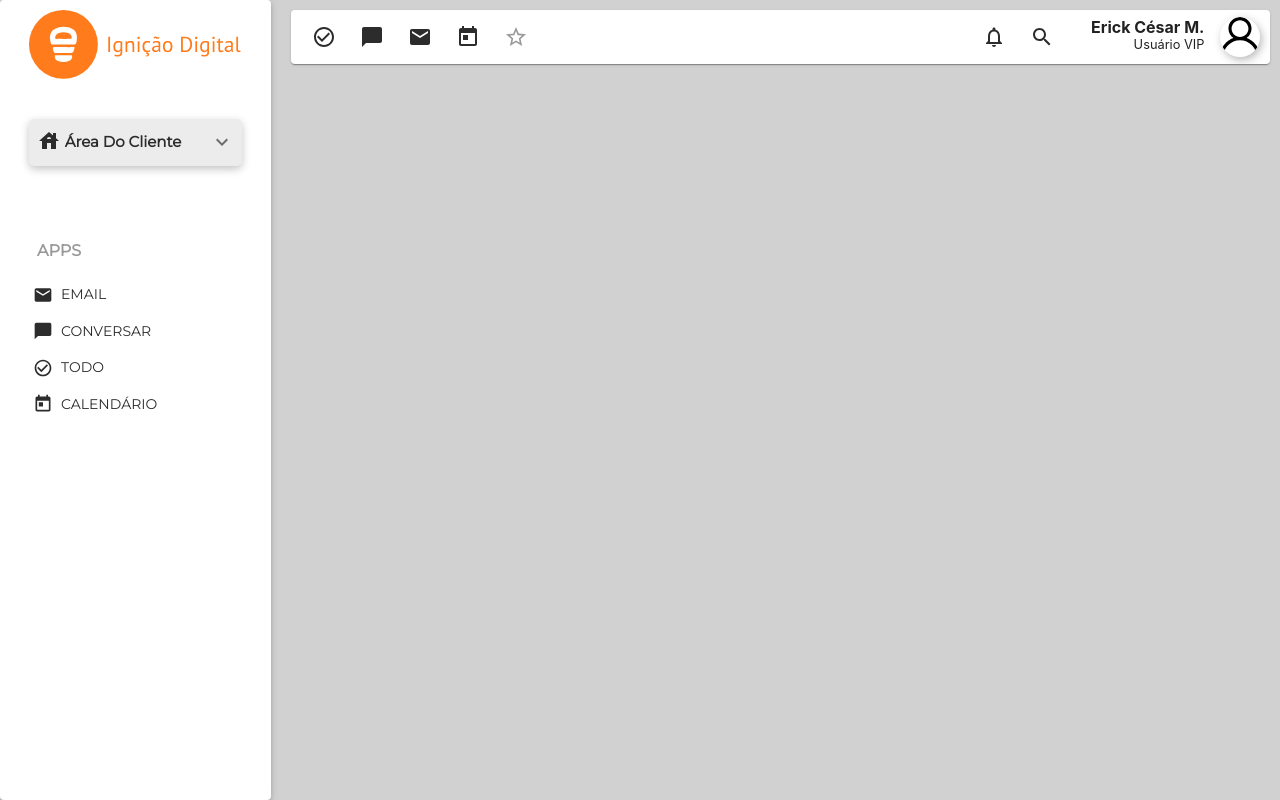
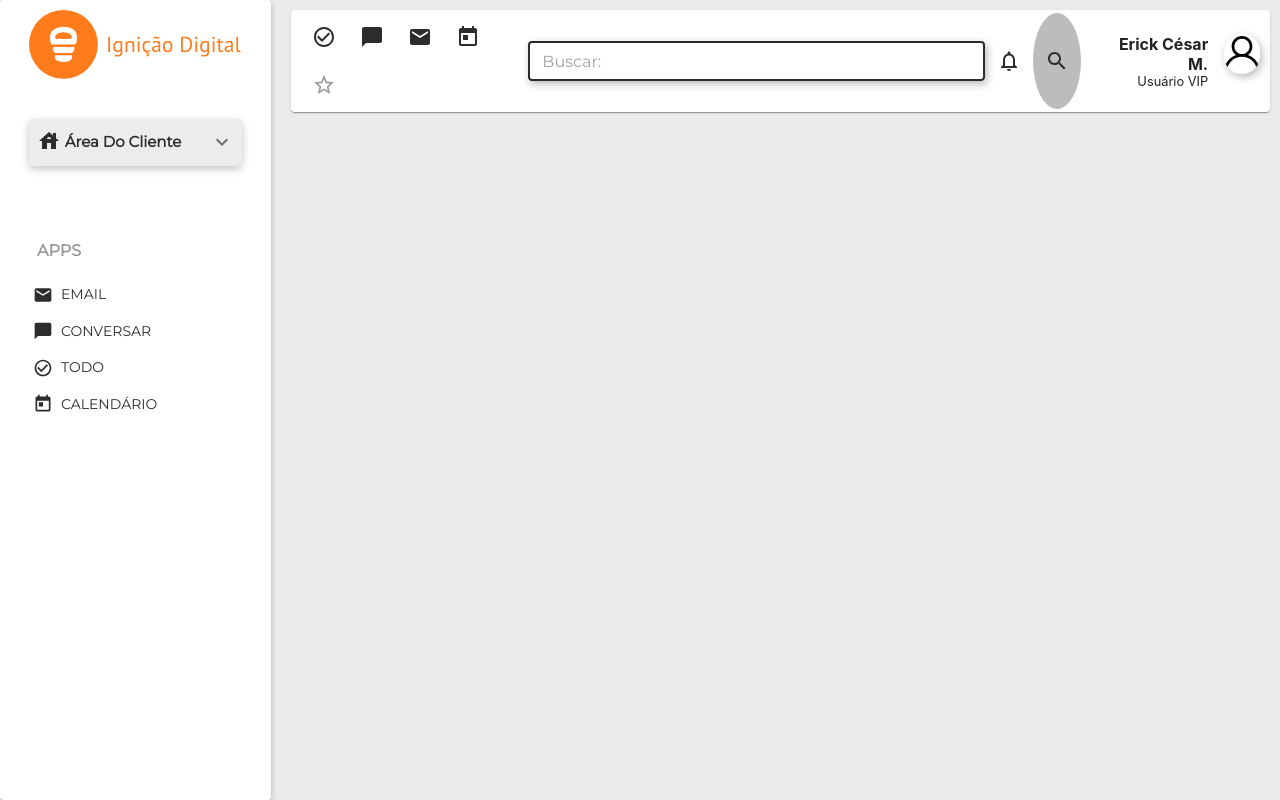
Before and after one commit to ecesar88/react-teste-ignicao-digital, a React (Create React App) app: page / in a window 1280 px wide. Both pictures are taken after a click on the button 1042 px from the left and 37 px from the top of the page. Built offline with nearby package versions, Linux system fonts and the light colour scheme.

Commit message:
Added and ailored the search bar

```diff
--- a/package.json
+++ b/package.json
@@ -3,6 +3,7 @@
   "version": "0.1.0",
   "private": true,
   "dependencies": {
+    "@material-ui/core": "^4.11.3",
     "@material-ui/icons": "^4.11.2",
     "@testing-library/jest-dom": "^5.11.4",
     "@testing-library/react": "^11.1.0",
@@ -40,5 +41,7 @@
       "last 1 firefox version",
       "last 1 safari version"
     ]
+  },
+  "devDependencies": {
   }
 }
--- a/src/App.css
+++ b/src/App.css
@@ -16,5 +16,5 @@ body {
 #root {
   min-height: 100%;
   display: flex;
-  background-color: #d1d1d1
+  background-color: #ebebeb
 }
--- a/src/Components/UserBar.tsx
+++ b/src/Components/UserBar.tsx
@@ -1,7 +1,9 @@
 import React, { useState } from 'react'
 import {
   IconButton,
-  Card
+  Card,
+  Typography,
+  TextField
 } from '@material-ui/core'
 import {
   Theme,
@@ -28,12 +30,31 @@ const useStyles = makeStyles((theme: Theme) =>
       display: 'flex',
       justifyContent: 'space-between',
       padding: '0.2rem 0.6rem'
+    },
+    searchBar: {
+      width: '30rem',
+      height: '100%',
+      margin: 'auto 0px',
+      transition: '500ms linear',
+      boxShadow: 'rgba(0, 0, 0, 0.28) 2px 3px 8px'
+    },
+    cssOutlinedInput: {
+      '&$cssFocused $notchedOutline': {
+        borderColor: 'red',
+      }
+    },
+    notchedOutline: {
+      borderColor: 'purple'
+    },
+    focusedNotchedOutline: {
+
     }
   })
 )
 
 const UserBar: React.FC = () => {
   const [starred, setStarred] = useState(false)
+  const [search, setSearch] = useState(false)
   const classes = useStyles()
 
   const handleButtonCheck = () => {
@@ -61,7 +82,10 @@ const UserBar: React.FC = () => {
   }
 
   const handleButtonSearch = () => {
-    // do something
+    setSearch((prev: React.ComponentState) => !prev)
+    setTimeout(() => {
+      document.getElementById('searchInput')?.focus()
+    }, 100);
   }
 
   return (
@@ -116,6 +140,37 @@ const UserBar: React.FC = () => {
             }
           </IconButton>
         </div>
+        {
+          search
+            ? (
+              <div className={classes.searchBar}>
+                <TextField
+                  id='searchInput'
+                  fullWidth
+                  label=''
+                  variant='outlined'
+                  size='small'
+                  placeholder='Buscar:'
+                  className={classes.notchedOutline}
+                  inputProps={{
+                    classes: {
+                      root: classes.cssOutlinedInput,
+                      focused: classes.focusedNotchedOutline,
+                      notchedOutline: classes.notchedOutline
+                    }
+                  }}
+                  onKeyPress={(evt: React.KeyboardEvent<HTMLInputElement>) => {
+                    if (evt.key !== 'Enter') return
+                    setSearch(false)
+                  }}
+                />
+              </div>
+            )
+            : (
+              <>
+              </>
+            )
+        }
 
         <div style={{ display: 'flex' }}>
           <div style={{ display: 'flex' }}>
@@ -131,6 +186,9 @@ const UserBar: React.FC = () => {
               aria-label='calendar'
               className={classes.iconButton}
               onClick={handleButtonSearch}
+              style={{
+                backgroundColor: search ? '#bcbcbc' : 'unset'
+              }}
             >
               <SearchIcon />
             </IconButton>
@@ -138,7 +196,7 @@ const UserBar: React.FC = () => {
           <UserProfileButton />
         </div>
       </div>
-    </Card>
+    </Card >
   )
 }
 
```
Also changed, not shown: src/Components/Breadcrumb.tsx (added, +11 -0 lines), src/Components/Filter.tsx (added, +12 -0 lines), 1 other file (tests, documents, lock files or other folders).
